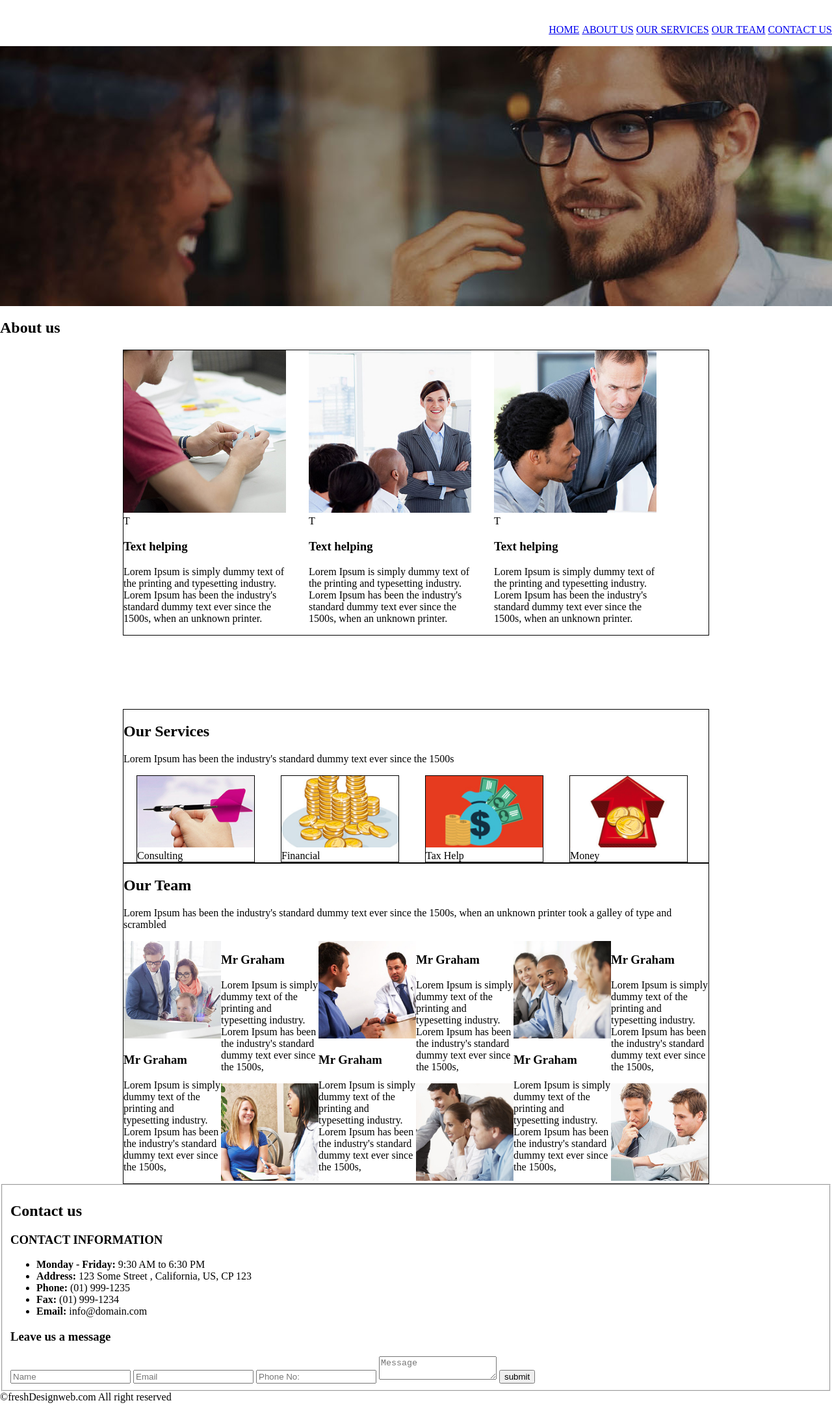
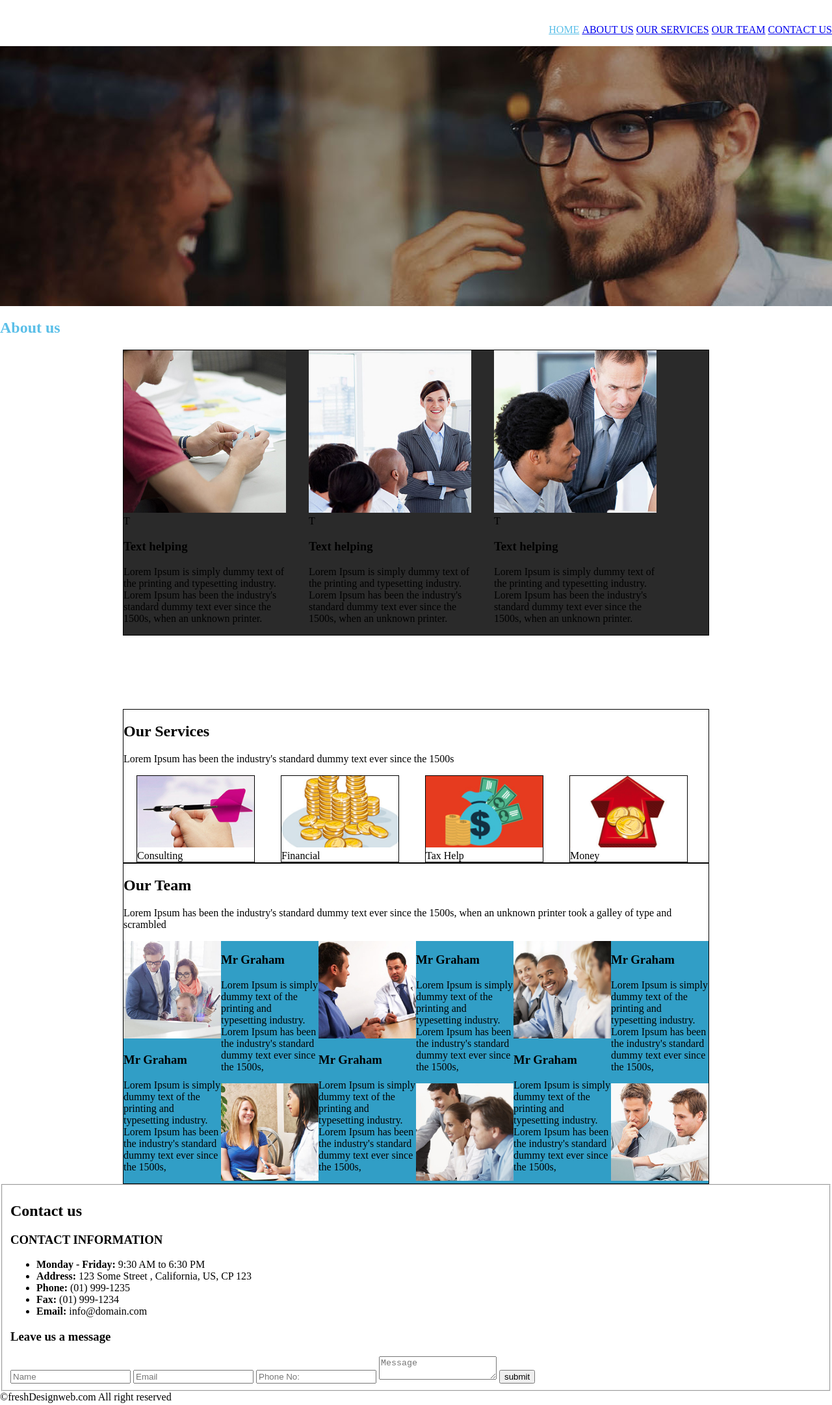
Before and after one commit to rafaelescalfoni/ubusina, a plain HTML site: page index.html in a window 1280 px wide. Shown: the top 2162 px of the page at 65% size. Drawn offline with Linux system fonts and the light colour scheme.

Commit message:
Alterando themes.css e fonts.css, com o intuito de mudar as cores e os hovers. -Breno, Gabriella e Juliane

```diff
--- a/css/fonts.css
+++ b/css/fonts.css
@@ -0,0 +1,3 @@
+#about-us h2{
+	color: rgb(91, 191, 232);
+}
--- a/css/themes.css
+++ b/css/themes.css
@@ -0,0 +1,21 @@
+.active, .active:hover{
+	color: rgb(91,191,232);
+}
+header a:hover{
+	color: rgb(195,195,195);
+	transition: all 0.5s;
+}
+.features{
+	background-color: rgb(42, 42, 42);
+}
+.features:hover{
+	background-color: rgb(49, 158, 198);
+	transition: all 0.5s;
+}
+.team, .team-top{
+	background-color: rgb(49, 158, 198);
+}
+.team:hover, .team-top:hover{
+	background-color: rgb(42, 42, 42);
+	transition: all 0.5s;
+}
--- a/index.html
+++ b/index.html
@@ -3,6 +3,8 @@
 	<head>
 		<title>Exercício</title>
 		<link rel="stylesheet" type="text/css" href="css/layout.css" media="screen"/>
+		<link rel="stylesheet" href = "css/themes.css"/>
+		<link rel="stylesheet" href = "css/fonts.css"/>
 	</head>
 	<body>
 		<header>
@@ -10,7 +12,7 @@
 
 			<nav>
 				<ul>
-					<li><a href="#">HOME</a></li>
+					<li><a href="#"class = "active">HOME</a></li>
 					<li><a href="#">ABOUT US</a></li>
 					<li><a href="#">OUR SERVICES</a></li>
 					<li><a href="#">OUR TEAM</a></li>
```
